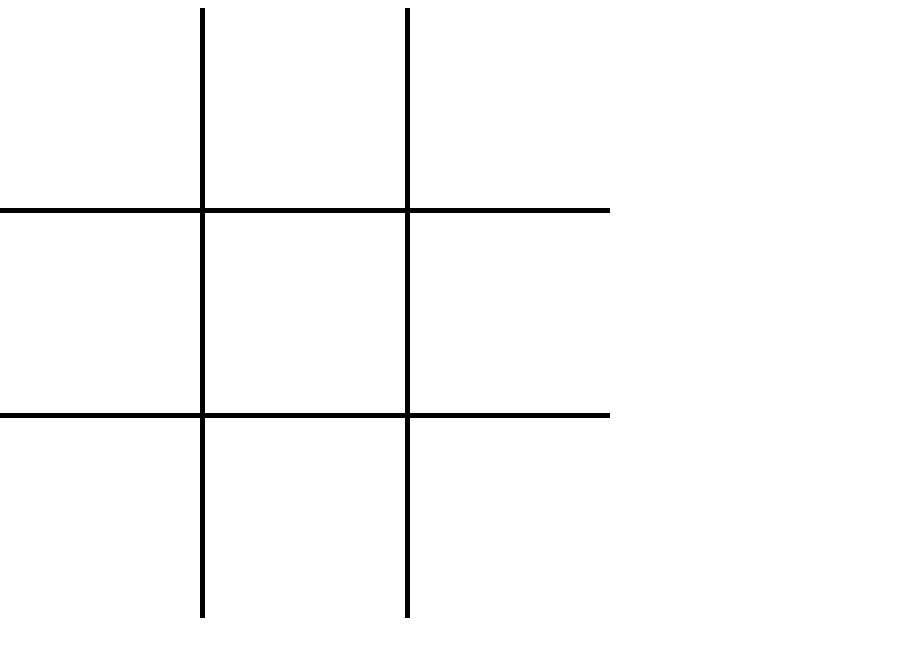
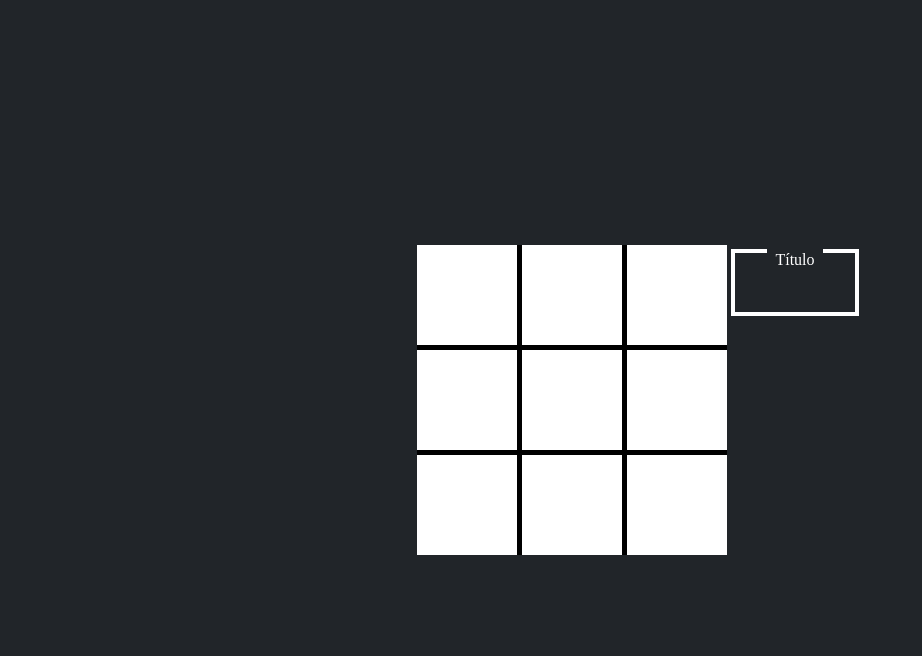
Before and after one commit to akadot/nes-da-velha, a plain HTML site: page index.html in a window 1280 px wide. Shown: the whole page, without its empty margins (0-922 px from the left). Drawn offline with nearby package versions, Linux system fonts and the light colour scheme.

Commit message:
:sparkles: Initiate style

```diff
--- a/index.html
+++ b/index.html
@@ -11,7 +11,7 @@
     <title>NES da Velha</title>
   </head>
   <body>
-    <h1 id="player"></h1>
+    <div class="container">
       <div class="board">
         <div></div>
         <div></div>
@@ -23,7 +23,11 @@
         <div></div>
         <div></div>
       </div>
-
+      <div class="info nes-container is-dark with-title">
+        <p class="title">Título</p>
+        <h1 id="player"></h1>
+      </div>
+    </div>
     <script src="./script.js"></script>
   </body>
 </html>
--- a/style.css
+++ b/style.css
@@ -1,15 +1,41 @@
+* {
+    padding: 0;
+    margin: 0;
+    outline: 0;
+    box-sizing: border-box;
+}
+
+body,
+html {
+    height: 100vh;
+}
+
+body {
+    display: flex;
+    align-items: center;
+    justify-content: center;
+    background-color: #212529;
+}
+
+.container {
+    display: flex;
+    align-items: flex-start;
+    justify-content: center;
+}
+
+
 .board {
     display: flex;
     flex-wrap: wrap;
     justify-content: space-between;
-    width: 610px;
-    height: 610px;
+    width: 310px;
+    height: 310px;
     background-color: #000;
 }
 
 .board div {
-    width: 200px;
-    height: 200px;
+    width: 100px;
+    height: 100px;
     background-color: #fff;
     margin-bottom: 5px;
 }
```
Lines whose indentation alone changed are shown as unchanged.
